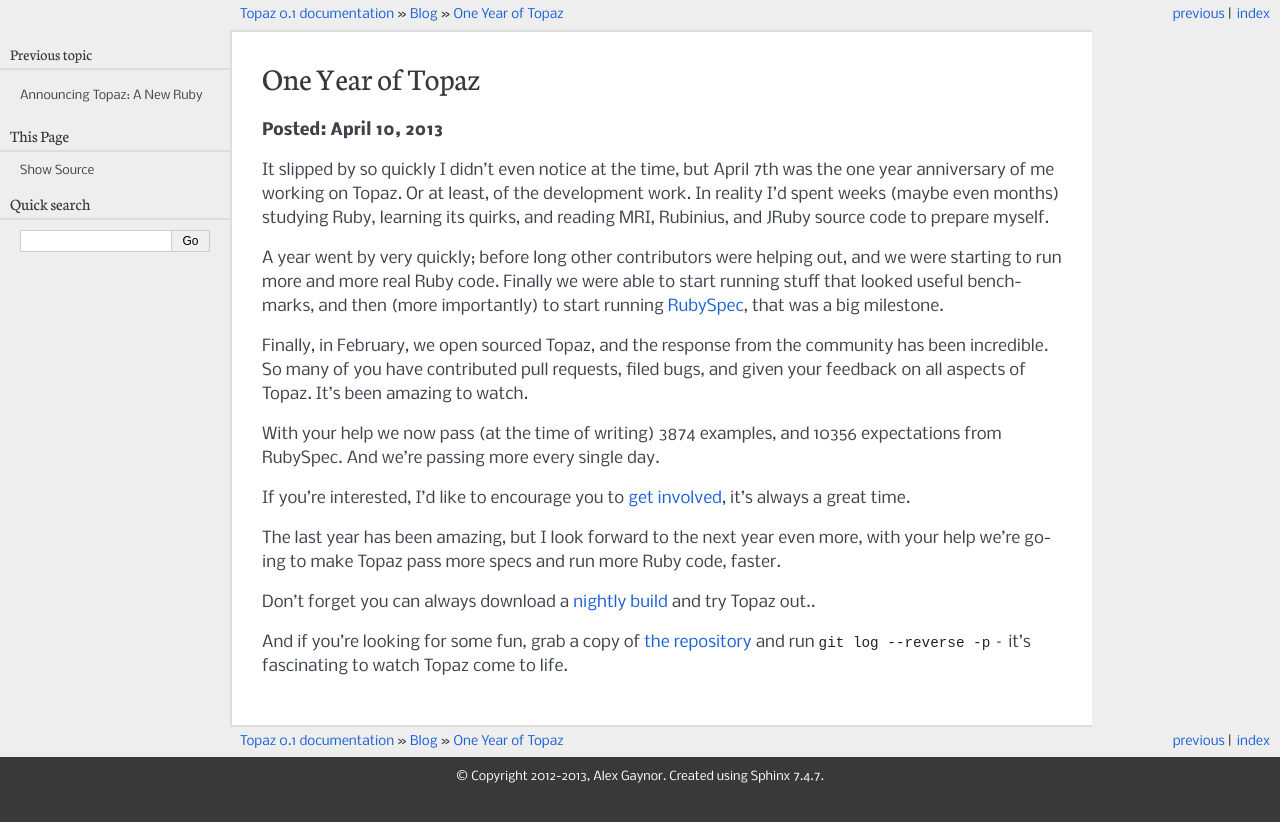
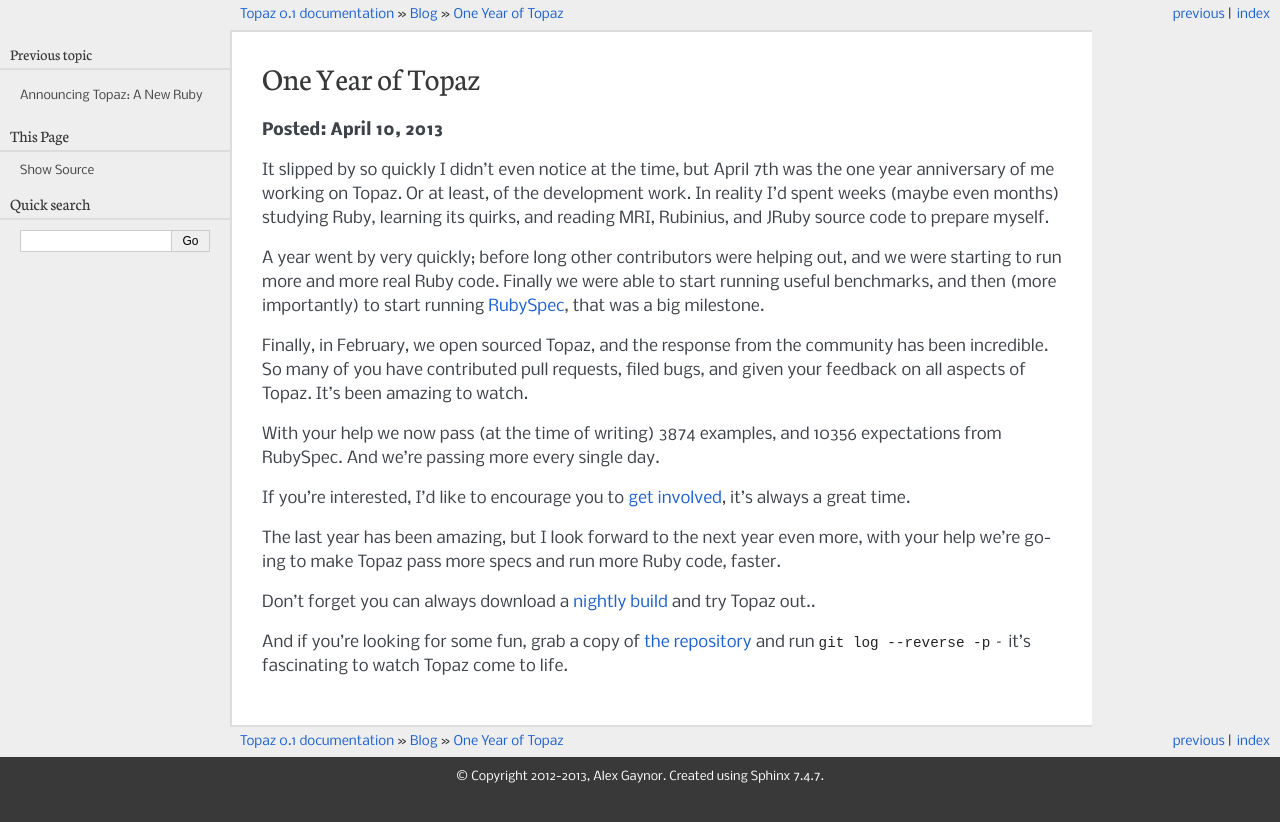
Before and after one commit to topazproject/topaz, a Sphinx documentation site: the page built from docs/blog/one-year.rst, in a window 1280 px wide. Shown: the top 822 px of the page. Built offline with Sphinx 7.4.7, drawn with Linux system fonts in a browser that asks for light colours.

Commit message:
copyedit

```diff
--- a/docs/blog/one-year.rst
+++ b/docs/blog/one-year.rst
@@ -11,8 +11,8 @@
 
 A year went by very quickly; before long other contributors were helping out,
 and we were starting to run more and more real Ruby code. Finally we were able
-to start running stuff that looked useful benchmarks, and then (more
-importantly) to start running `RubySpec`_, that was a big milestone.
+to start running useful benchmarks, and then (more importantly) to start
+running `RubySpec`_, that was a big milestone.
 
 Finally, in February, we open sourced Topaz, and the response from the
 community has been incredible. So many of you have contributed pull requests,
```
